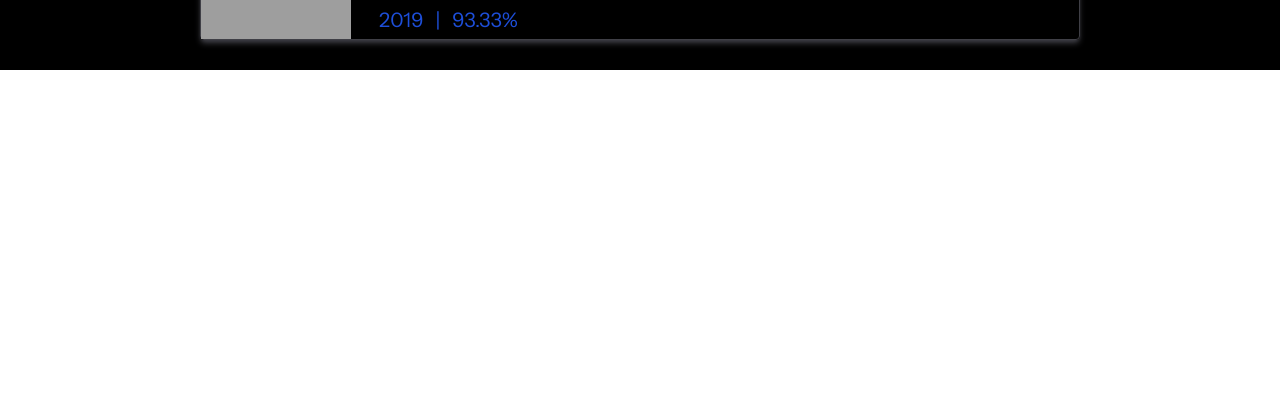
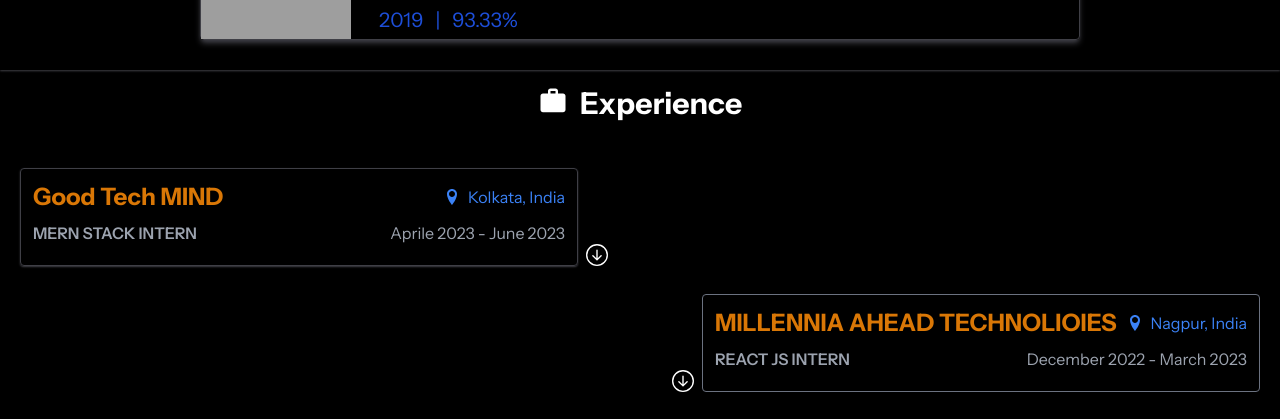
Before and after one commit to iamshiv007/portfolio-ui, a Next.js app: page / in a window 1280 px wide. Shown: the part 2266-2685 px from the top of the page. Before the commit the page ends 2336 px from the top, so only its background shows below. Built offline with nearby package versions, Linux system fonts and the light colour scheme; grey boxes are pictures that could not be loaded.

Commit message:
pages: experience

```diff
--- a/src/app/page.tsx
+++ b/src/app/page.tsx
@@ -17,7 +17,10 @@
   loading: () => <Loader height={"550px"} />,
 });
 const Education = dynamic(() => import("./pages/education/Education"), {
-  loading: () => <Loader height={"550px"} />,
+  loading: () => <Loader height={"100vh"} />,
+});
+const Experience = dynamic(() => import("./pages/experience/Experience"), {
+  loading: () => <Loader height={"100vh"} />,
 });
 
 export default function Home() {
@@ -37,6 +40,8 @@
           <TechStack />
           {/* Education */}
           <Education />
+          {/* Experience */}
+          <Experience/>
         </div>
       </Theme>
     </Fragment>
--- /dev/null
+++ b/src/app/pages/experience/Experience.jsx
@@ -0,0 +1,142 @@
+"use client";
+import React, { Fragment, useState } from "react";
+import { MdWork } from "react-icons/md";
+import { ImLocation } from "react-icons/im";
+import { BsArrowDownCircle } from "react-icons/bs";
+
+import { ExperienceData } from "../../portfolioData/experience/ExperienceData";
+
+const Experience = () => {
+  const [desc, setDesc] = useState("");
+
+  return (
+    <Fragment>
+      <section id='experience'>
+        <h2 className='text-3xl font-bold text-center p-4 flex justify-center gap-3'>
+          <MdWork /> Experience
+        </h2>
+
+        <div className='py-[30px] px-[20px] '>
+          {ExperienceData.map((experience) =>
+            experience.side === "left" ? (
+              <div
+                className='md:flex gap-2 items-end mt-7 md:mt-0'
+                key={experience.company}
+              >
+                <div
+                  className='md:w-[45%] cursor-pointer p-3 border border-zinc-300 dark:border-zinc-700 shadow-zinc-300 dark:shadow-zinc-700 shadow-sm rounded'
+                  onClick={() =>
+                    setDesc(
+                      desc === experience.description
+                        ? ""
+                        : experience.description
+                    )
+                  }
+                >
+                  <div className='flex justify-between'>
+                    <p className='text-2xl font-bold text-amber-600'>
+                      {experience.companyName}
+                    </p>
+                    <p className='flex gap-2 items-center text-blue-500'>
+                      <ImLocation /> {experience.location}
+                    </p>
+                  </div>
+
+                  <div className='flex justify-between text-gray-600 dark:text-gray-400 mt-2'>
+                    <p className='font-semibold'>{experience.role}</p>
+                    <p>{experience.fromTo}</p>
+                  </div>
+
+                  <p
+                    className='mt-2 text-justify transition-all duration-500 overflow-hidden'
+                    style={
+                      desc == experience.description
+                        ? { maxHeight: "400px" }
+                        : { maxHeight: "0px" }
+                    }
+                  >
+                    {experience.description}
+                  </p>
+                </div>
+                <button
+                  className='transition-all duration-500 hidden md:block'
+                  onClick={() =>
+                    setDesc(
+                      desc === experience.description
+                        ? ""
+                        : experience.description
+                    )
+                  }
+                  style={
+                    desc === experience.description
+                      ? { transform: "rotate(180deg)" }
+                      : {}
+                  }
+                >
+                  <BsArrowDownCircle size={22} />
+                </button>
+              </div>
+            ) : (
+              <div
+                className='cursor-pointer md:flex justify-end items-end mt-7 gap-2'
+                key={experience.companyName}
+                onClick={() =>
+                  setDesc(
+                    desc === experience.description
+                      ? ""
+                      : experience.description
+                  )
+                }
+              >
+                <button
+                  className='transition-all duration-500 hidden md:block'
+                  onClick={() =>
+                    setDesc(
+                      desc === experience.description
+                        ? ""
+                        : experience.description
+                    )
+                  }
+                  style={
+                    desc === experience.description
+                      ? { transform: "rotate(180deg)" }
+                      : {}
+                  }
+                >
+                  <BsArrowDownCircle size={22} />
+                </button>
+                <div className='md:w-[45%] p-3 border border-gray-500 rounded'>
+                  <div className='flex justify-between'>
+                    <p className='text-2xl font-bold text-amber-600'>
+                      {experience.companyName}
+                    </p>
+                    <p className='flex gap-2 items-center text-blue-500'>
+                      <ImLocation /> {experience.location}
+                    </p>
+                  </div>
+
+                  <div className='flex justify-between text-gray-600 dark:text-gray-400 mt-2'>
+                    <p className='font-semibold'>{experience.role}</p>
+                    <p>{experience.fromTo}</p>
+                  </div>
+                  <p
+                    className='mt-2 overflow-hidden transition-all duration-500'
+                    style={
+                      desc == experience.description
+                        ? { maxHeight: "400px" }
+                        : { maxHeight: "0px" }
+                    }
+                  >
+                    {experience.description}
+                  </p>
+                </div>
+              </div>
+            )
+          )}
+        </div>
+      </section>
+    </Fragment>
+  );
+};
+
+export default Experience;
--- /dev/null
+++ b/src/app/portfolioData/experience/ExperienceData.js
@@ -0,0 +1,18 @@
+export const ExperienceData = [
+    {
+        companyName: "Good Tech MIND",
+        location: "Kolkata, India",
+        role: "MERN STACK INTERN",
+        fromTo: "Aprile 2023 - June 2023",
+        description: "In this internship, I worked on many projects, including an eCommerce application and a real-time chat system. Through this internship, I gained a strong command of Redux and Redux Toolkit. After completing this internship, I have gained the confidence and skills needed to develop a full-stack application for a real-world eCommerce site.",
+        side: "left"
+    },
+    {
+        companyName: "MILLENNIA AHEAD TECHNOLIOIES",
+        location: "Nagpur, India",
+        role: "REACT JS INTERN",
+        fromTo: "December 2022 - March 2023",
+        description: "During this internship, we worked for a startup company to build an online salon appointment booking platform. In my first internship, I learned about version control tools like Git and GitHub. I spent a lot of time improving my skills in building UI and UX to advance my proficiency in CSS styling and JavaScript logic.",
+        side: "right"
+    }
+]
```
Also changed, not shown: package.json (line endings or trailing spaces).
